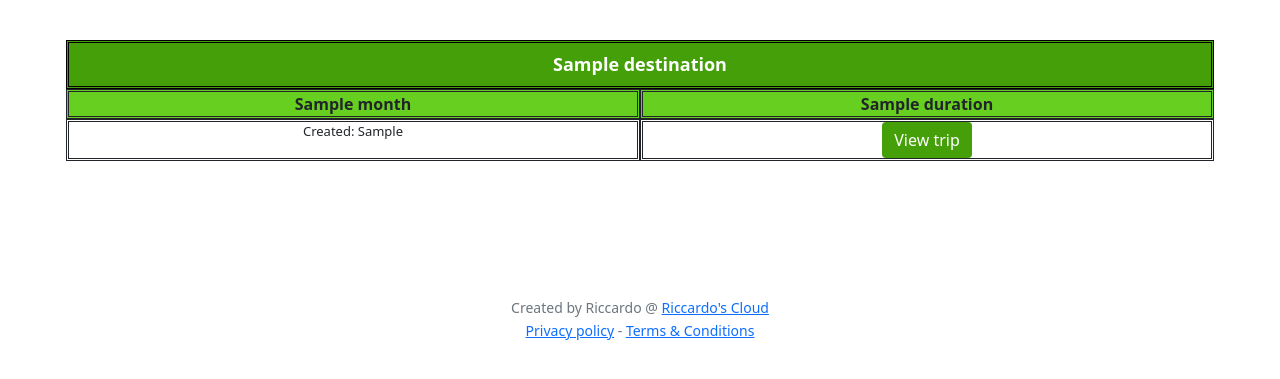
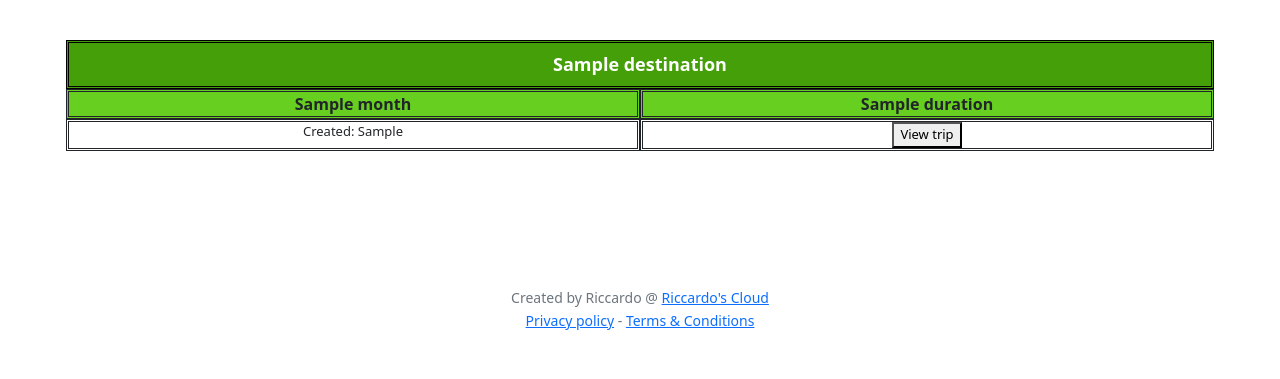
Before and after one commit to riccardoscloud/cicero, a Flask app: template templates/history.html in a window 1280 px wide. Shown: the part 252-631 px from the top of the page. Run offline with Flask 3, Linux system fonts and the light colour scheme; the template is opened without the code that fills it: most values are stand-ins (such as "Sample title", 1, 10 or a date in 2020).

Commit message:
adjusted button

```diff
--- a/templates/history.html
+++ b/templates/history.html
@@ -23,7 +23,7 @@
                 </div>
                 <div class="row">
                     <div class="col" style="border-style: double; font-size: small;">Created: {{ trip["generation_ts"] }}</div>
-                    <div class="col" style="border-style: double; font-size: small;"><button class="btn btn-primary" id="trip_id" name="trip_id" value="{{ trip['trip_id'] }}" type="submit">View trip</button></div>
+                    <div class="col" style="border-style: double; font-size: small;"><button id="trip_id" name="trip_id" value="{{ trip['trip_id'] }}" type="submit">View trip</button></div>
                 </div>
             </div>
         </div>
```
